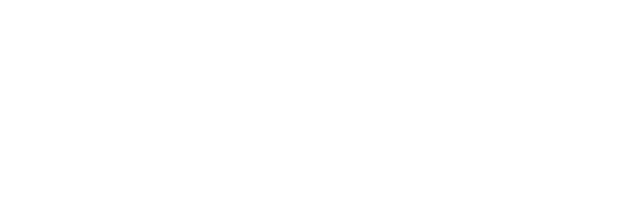
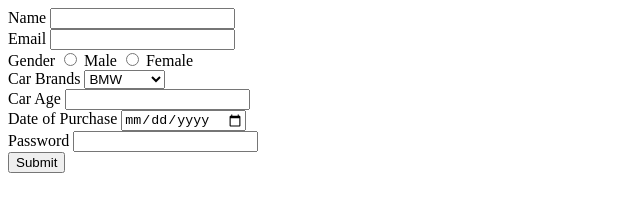
Before and after one commit to acciojob/car-insurance-form-chandan9506, a website: page main.html in a window 1280 px wide. Shown: the whole page, without its empty margins (0-640 px from the left). Drawn offline with Linux system fonts and the light colour scheme.

Commit message:
created a submission

```diff
--- a/main.html
+++ b/main.html
@@ -8,6 +8,36 @@
 
 <body>
 	<!-- the entire body must be written by student -->
+	<form>
+		<label for="name">Name</label>
+		<input id="name" type="text" required>
+		<br>
+		<label for="email">Email</label>
+		<input id="email" type="email" required>
+		<br>
+		<label>Gender</label>
+		<input id="gender_m" type="radio" required name="gender">
+		<label for="gender_m">Male</label>
+		<input id="gender_m" type="radio" name="gender" required>
+		<label for="gender_f">Female</label>
+		<br>
+		<label for="cars">Car Brands</label>
+		<select name="cars" id="cars">
+			<option value="BMW">BMW</option>
+			<option value="Audi">Audi</option>
+			<option value="Mercedez">Mercedez</option>
+		</select>
+		<br>
+		<label for="carage">Car Age</label>
+		<input id="carage" type="number" required>
+		<br>
+		<label for="dop">Date of Purchase</label>
+		<input id="dop" type="date" required>
+		<br>
+		<label for="password">Password</label>
+		<input id="password" type="password" required><br>
+		<button type="submit">Submit</button>
+	</form>
     <script type="text/javascript" src="./script.js">
 </script>
 
```
